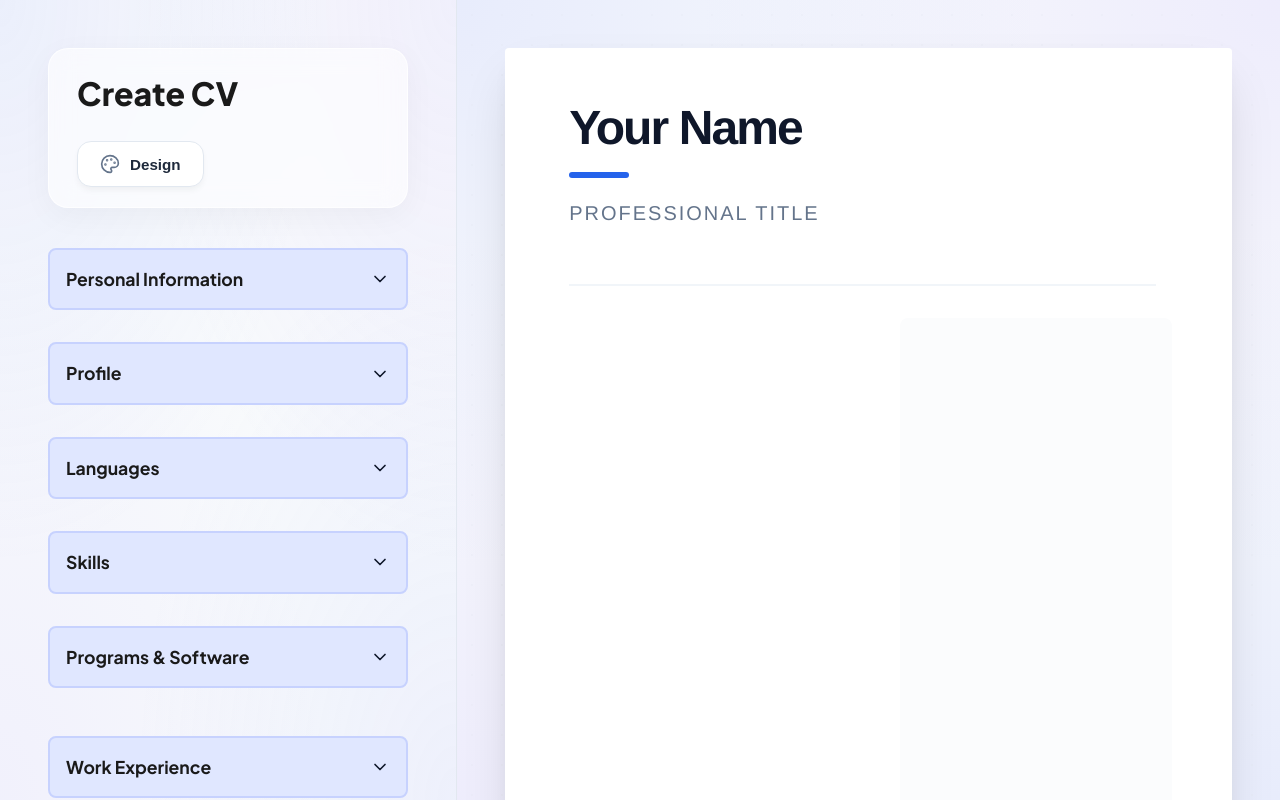
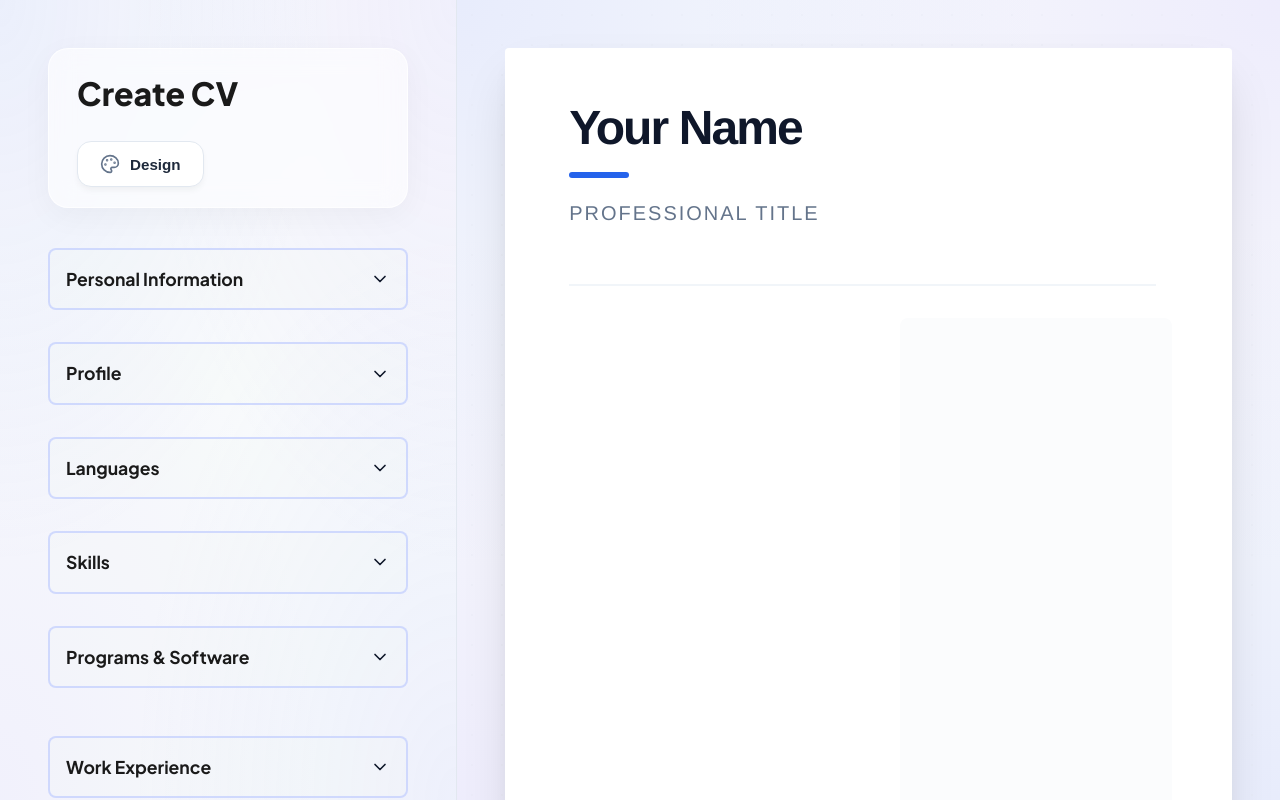
Before and after one commit to blitz-flex/CV-Builder, a React (Vite) app: page /create in a window 1280 px wide. Built offline with nearby package versions, Linux system fonts and the light colour scheme.

Commit message:
Update CVForm styling for improved aesthetics and modern design

```diff
--- a/src/styles/CVForm.css
+++ b/src/styles/CVForm.css
@@ -419,10 +419,10 @@
 }
 
 .form-section.collapsible {
-  background: #e0e7ff;
+  background: rgba(243, 246, 243, 0.19);
   padding: 1rem;
   border-radius: 8px;
-  border: 2px solid #c7d2fe;
+  border: 2px solid rgba(199, 210, 254, 0.8);
   margin-bottom: 1rem;
   overflow: hidden;
 }
```
